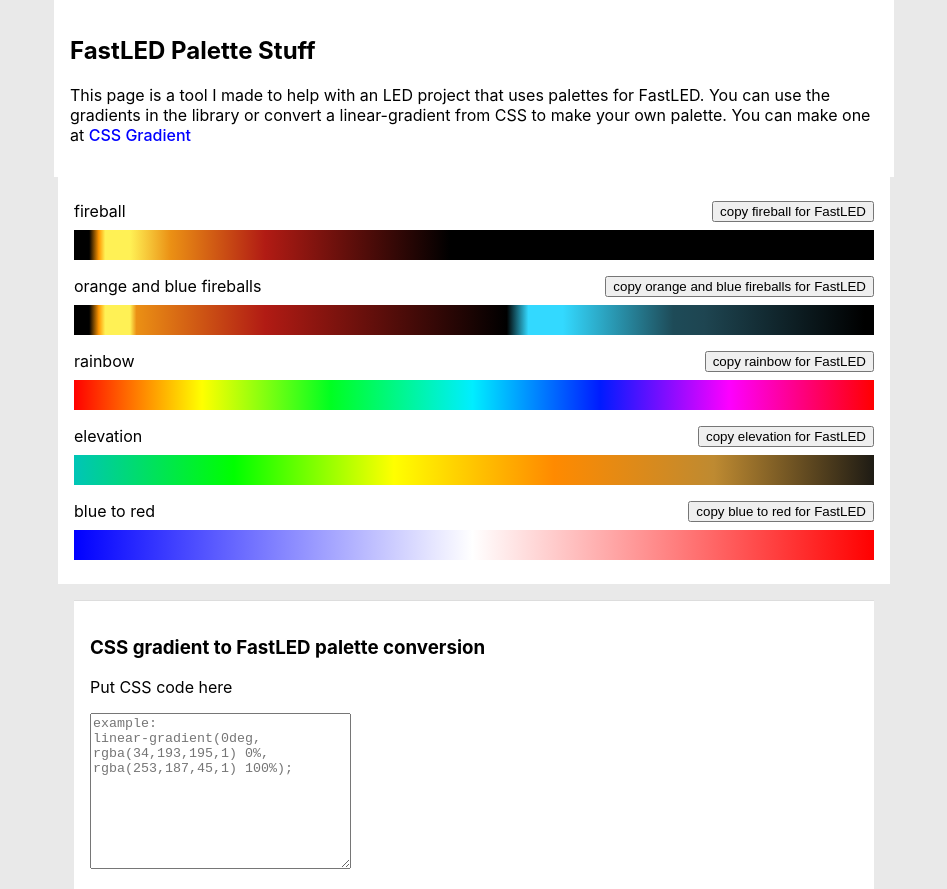
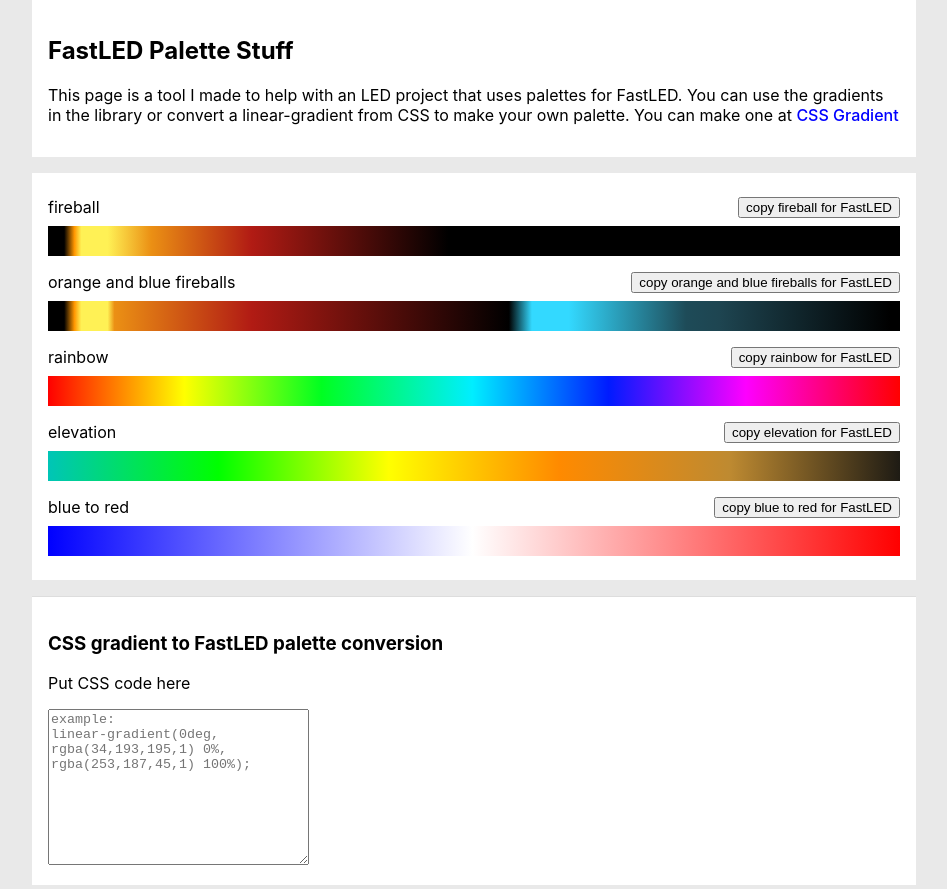
Before and after one commit to edabot/palette-library, a Next.js app: page / in a window 1280 px wide. Shown: the whole page, without its empty margins (166-1113 px from the left). Built offline with nearby package versions, Linux system fonts and the light colour scheme.

Commit message:
make css less bad

```diff
--- a/styles/Home.module.css
+++ b/styles/Home.module.css
@@ -1,33 +1,37 @@
 .container {
   min-height: 100vh;
   min-width: 500px;
+  width: 80%;
+  max-width: 900px;
   padding: 0 0.5rem;
   display: flex;
   flex-direction: column;
   justify-content: center;
   align-items: center;
   background: #e9e9e9;
+  margin: 0 auto;
 }
 
 .intro {
+  width: 100%;
   background: white;
   padding: 1rem;
-  width: 840px;
+  margin-bottom: 1rem;
 }
 
 .intro a {
-
-    color: blue;
+  color: blue;
   font-weight: 500;
 }
 
 .paletteList {
+  width: 100%;
   background: white;
   padding: 1rem;
 }
+
 .paletteItem {
-  min-width: 800px;
-  width: 80%;
+  width: 100%;
   padding: .5rem 0;
 }
 
@@ -39,7 +43,7 @@
 }
 
 .converter {
-  width: 800px;
+  width: 100%;
   margin-top: 1rem;
   border-top: 1px solid #ddd;
   padding-top: 1rem;
--- a/styles/globals.css
+++ b/styles/globals.css
@@ -4,6 +4,7 @@
   margin: 0;
   font-family: -apple-system, BlinkMacSystemFont, Segoe UI, Roboto, Oxygen,
     Ubuntu, Cantarell, Fira Sans, Droid Sans, Helvetica Neue, sans-serif;
+  background: #e9e9e9;
 }
 
 a {
```
